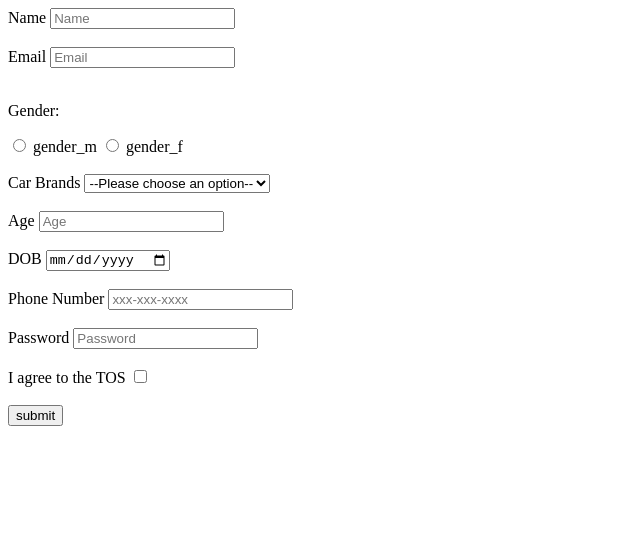
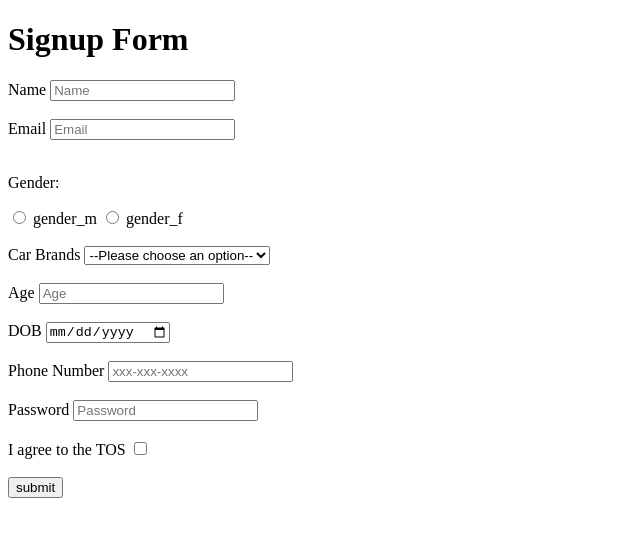
Before and after one commit to acciojob/signup-form-car-pratibha-rt, a website: page main.html in a window 1280 px wide. Shown: the whole page, without its empty margins (0-640 px from the left). Drawn offline with Linux system fonts and the light colour scheme.

Commit message:
created a submission

```diff
--- a/main.html
+++ b/main.html
@@ -10,6 +10,7 @@
 	<!-- the entire body must be written by student -->
     <script type="text/javascript" src="./script.js">
 </script>
+	<h1>Signup Form</h1>
 	<form method="post">
 		<label for="name">Name</label>
 		<input id="name" type="text" placeholder="Name" required/>
```
